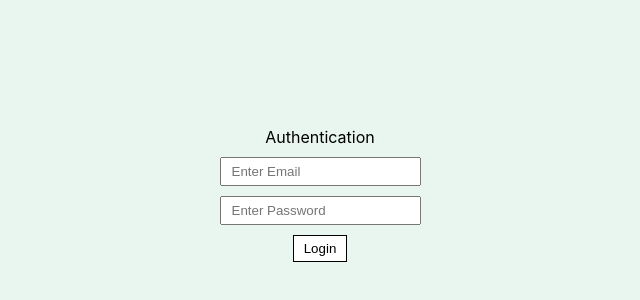
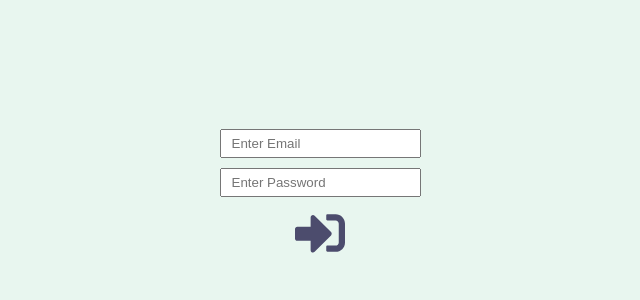
Before and after one commit to LtCodename/vocable, a React (Create React App) app: page /main in a window 1280 px wide. Shown: the part 206-506 px from the top of the page, without its empty margins (320-960 px from the left). Built offline with nearby package versions, Linux system fonts and the light colour scheme; no server answers; the database is empty.

Commit message:
new login button

```diff
--- a/src/components/Authentication/AuthModule.tsx
+++ b/src/components/Authentication/AuthModule.tsx
@@ -1,7 +1,7 @@
 import React, { useState, useEffect } from "react";
 import fire from "../../Firebase";
-import { FlexColumn, SectionName } from "../styled";
-import { AuthButton, AuthInput } from "./styled";
+import { FlexColumn, IconButton } from "../styled";
+import { AuthInput, LoginIcon } from "./styled";
 import { useSelector } from "react-redux";
 import { AppState } from "../../redux/store";
 
@@ -24,13 +24,6 @@ const AuthModule: React.FC<any> = () => {
 
   const handleAuth = (): void => {
     if (authorized) {
-      fire
-        .auth()
-        .signOut()
-        .then(() => {})
-        .catch((error) => {
-          console.log(error.message);
-        });
     } else {
       fire
         .auth()
@@ -57,7 +50,6 @@ const AuthModule: React.FC<any> = () => {
 
   return (
     <FlexColumn>
-      <SectionName>Authentication</SectionName>
       {authorized ? null : (
         <>
           <AuthInput
@@ -75,9 +67,9 @@ const AuthModule: React.FC<any> = () => {
           />
         </>
       )}
-      <AuthButton onClick={handleAuth}>
-        {authorized ? "Logout" : "Login"}
-      </AuthButton>
+      <IconButton onClick={handleAuth}>
+        <LoginIcon />
+      </IconButton>
     </FlexColumn>
   );
 };
--- a/src/components/Authentication/styled.ts
+++ b/src/components/Authentication/styled.ts
@@ -1,9 +1,13 @@
 import styled from "styled-components";
-import { Button } from "../styled";
+import { Icon } from "../styled";
 import { Input } from "../styled";
-
-export const AuthButton = styled(Button)``;
 
 export const AuthInput = styled(Input)`
   margin-bottom: 10px;
 `;
+
+export const LoginIcon = styled(Icon)`
+  background-image: url("/icons/login.svg");
+  width: 50px;
+  height: 50px;
+`;
--- a/src/components/styled.ts
+++ b/src/components/styled.ts
@@ -47,10 +47,6 @@ export const Input = styled.input`
   padding: 5px 10px;
 `;
 
-export const SectionName = styled.span`
-  margin-bottom: 10px;
-`;
-
 export const IconButton = styled.button`
   border: none;
   background: transparent;
```
Also changed, not shown: public/icons/login.svg (added).
